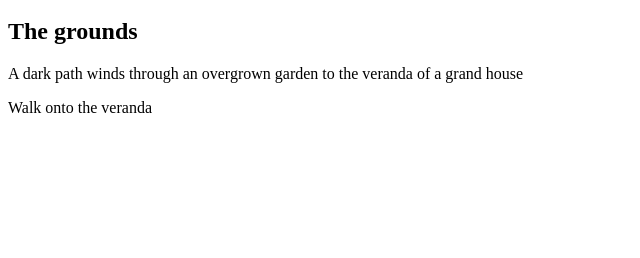
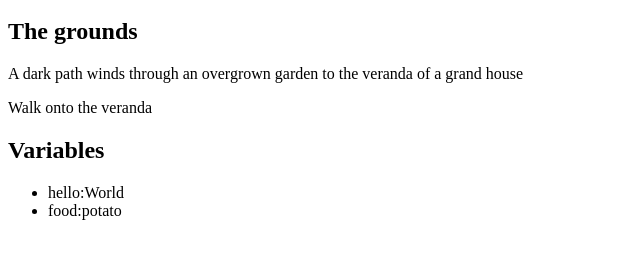
Before and after one commit to rrees/preact-playground, a plain HTML site: page cya2/index.html in a window 1280 px wide. Shown: the part 48-306 px from the top of the page, without its empty margins (0-640 px from the left). Drawn offline with nearby package versions, Linux system fonts and the light colour scheme.

Commit message:
Renders the story parameters from the state of the app

```diff
--- a/cya2/index.html
+++ b/cya2/index.html
@@ -8,6 +8,8 @@
 
 	<body>
 
+		<script src="https://cdnjs.cloudflare.com/ajax/libs/handlebars.js/4.0.6/handlebars.min.js"></script>
+
 		<script src="https://unpkg.com/preact"></script>
 		<script src="index.js">
 
--- a/cya2/index.js
+++ b/cya2/index.js
@@ -15,12 +15,25 @@ class App extends Component {
 			return state.currentEntry.actions.map((action) => h('p', {}, h('a', {onclick: (e) => component.setState({currentEntry: component.entries[action.nextEntry]})}, action.description)));
 		}
 
+		function renderVariables(state) {
+
+			const variables = Object.entries(state.parameters).map((item) => {
+				const [k, v] = item;
+				return h("li", null, k + ":" + v);
+			});
+			console.log(variables);
+
+			return [h("h2", null, "Variables"),
+				h("ul", null, variables)];
+		}
+
 		return (
 			h('div', {id: 'app'},
 				h('h1', null, state.adventureName),
 				h('h2', null, state.currentEntry.name),
 				h('p', null, state.currentEntry.description),
-				renderActions(state)
+				renderActions(state),
+				renderVariables(state)
 			)
 		);
 	}
@@ -63,7 +76,11 @@ class App extends Component {
 
 		this.state = {
 			adventureName: "The Haunted House",
-			currentEntry: this.entries[1]
+			currentEntry: this.entries[1],
+			parameters: {
+				hello: "World",
+				food: "potato"
+			}
 		};
 	}
 }
```
